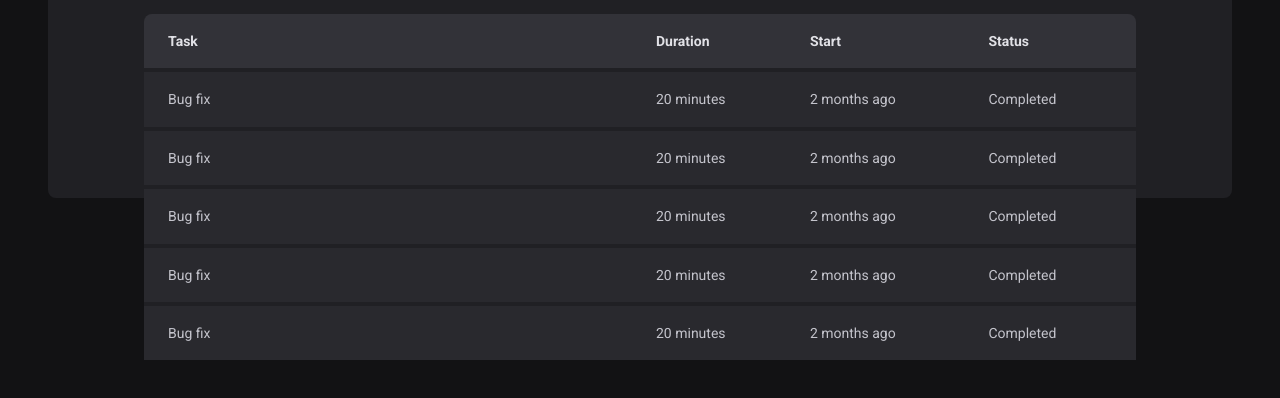
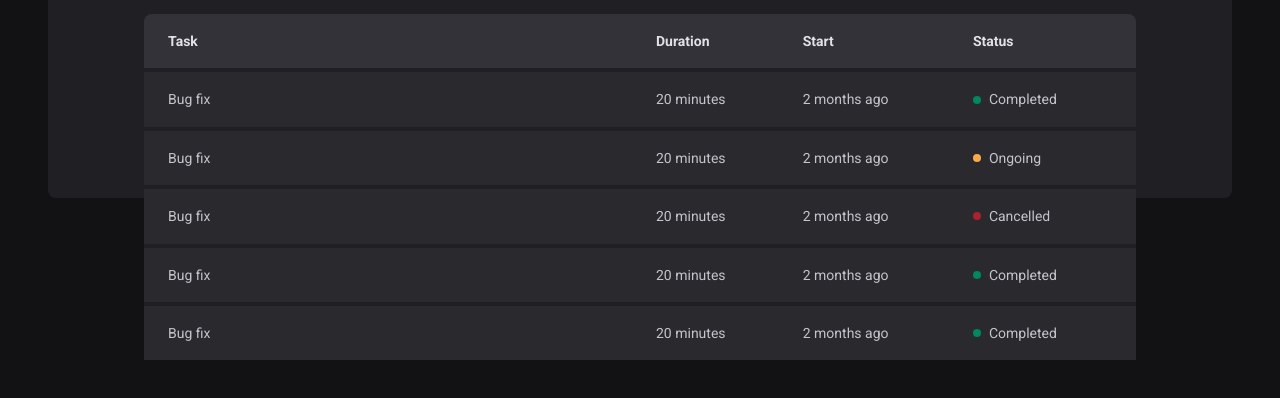
Before and after one commit to felipera87/react-timer, a React (Vite) app: page /history in a window 1280 px wide. Shown: the part 522-920 px from the top of the page. Built offline with nearby package versions, Linux system fonts and the light colour scheme.

Commit message:
Added status styling on History page

```diff
--- a/src/pages/History/index.tsx
+++ b/src/pages/History/index.tsx
@@ -1,4 +1,4 @@
-import { HistoryContainer, HistoryList } from './styles'
+import { HistoryContainer, HistoryList, Status } from './styles'
 
 export function History() {
   return (
@@ -20,31 +20,41 @@
               <td>Bug fix</td>
               <td>20 minutes</td>
               <td>2 months ago</td>
-              <td>Completed</td>
+              <td>
+                <Status statusColor="green">Completed</Status>
+              </td>
             </tr>
             <tr>
               <td>Bug fix</td>
               <td>20 minutes</td>
               <td>2 months ago</td>
-              <td>Completed</td>
+              <td>
+                <Status statusColor="yellow">Ongoing</Status>
+              </td>
             </tr>
             <tr>
               <td>Bug fix</td>
               <td>20 minutes</td>
               <td>2 months ago</td>
-              <td>Completed</td>
+              <td>
+                <Status statusColor="red">Cancelled</Status>
+              </td>
             </tr>
             <tr>
               <td>Bug fix</td>
               <td>20 minutes</td>
               <td>2 months ago</td>
-              <td>Completed</td>
+              <td>
+                <Status statusColor="green">Completed</Status>
+              </td>
             </tr>
             <tr>
               <td>Bug fix</td>
               <td>20 minutes</td>
               <td>2 months ago</td>
-              <td>Completed</td>
+              <td>
+                <Status statusColor="green">Completed</Status>
+              </td>
             </tr>
           </tbody>
         </table>
--- a/src/pages/History/styles.ts
+++ b/src/pages/History/styles.ts
@@ -60,3 +60,27 @@
     }
   }
 `
+
+const STATUS_COLORS = {
+  yellow: 'yellow-500',
+  green: 'green-500',
+  red: 'red-500',
+} as const
+
+interface StatusProps {
+  statusColor: keyof typeof STATUS_COLORS
+}
+
+export const Status = styled.span<StatusProps>`
+  display: flex;
+  align-items: center;
+  gap: 0.5rem;
+
+  &::before {
+    content: '';
+    width: 0.5rem;
+    height: 0.5rem;
+    border-radius: 9999px;
+    background: ${(props) => props.theme[STATUS_COLORS[props.statusColor]]};
+  }
+`
```
